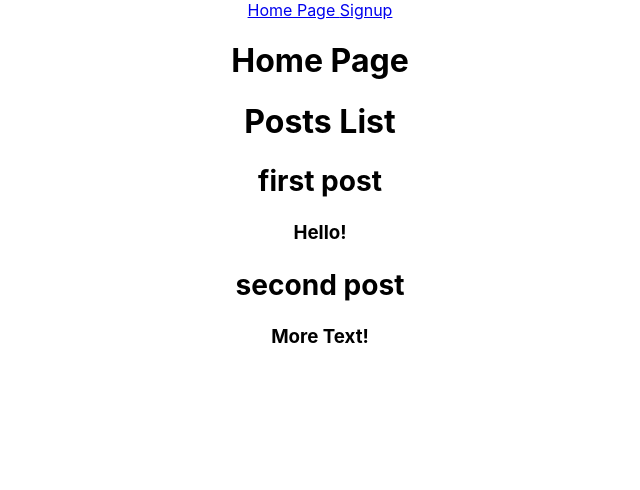
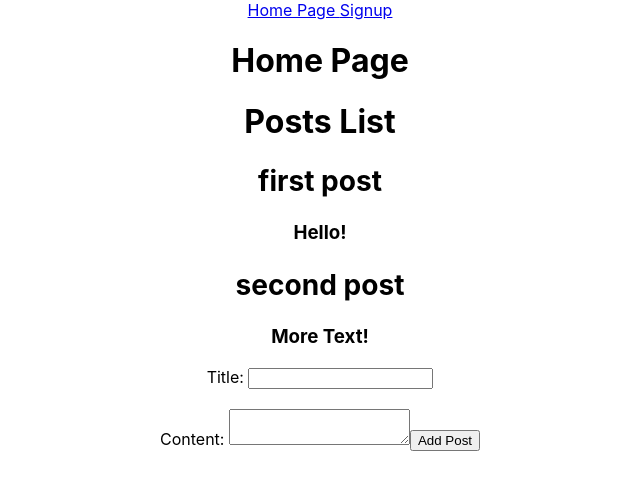
Before and after one commit to riyad-i/blog-app, a React (Create React App) app: page / in a window 1280 px wide. Shown: the top 490 px of the page, without its empty margins (320-960 px from the left). Built offline with nearby package versions, Linux system fonts and the light colour scheme.

Commit message:
AddPostForm.js

```diff
--- /dev/null
+++ b/src/components/AddPostForm.js
@@ -0,0 +1,20 @@
+
+
+export default function AddPostForm(){
+    return(
+        <div>
+
+            <form>
+                <label htmlFor="title">Title: </label>
+                <input id='title' type="text"/>
+                <br/>
+                <br/>
+
+                <label htmlFor="content">Content: </label>
+                <textarea id="content"/>
+
+                <button> Add Post</button>
+            </form>
+        </div>
+    )
+}
--- a/src/pages/HomePage.js
+++ b/src/pages/HomePage.js
@@ -1,4 +1,5 @@
 import PostsList from "../components/PostsLists"
+import AddPostForm from "../components/AddPostForm"
 
 export default function HomePage() {
     return (
@@ -6,6 +7,7 @@ export default function HomePage() {
             <h1>Home Page</h1>
 
             <PostsList/>
+            <AddPostForm/>
         </main>
     )
 }
```
